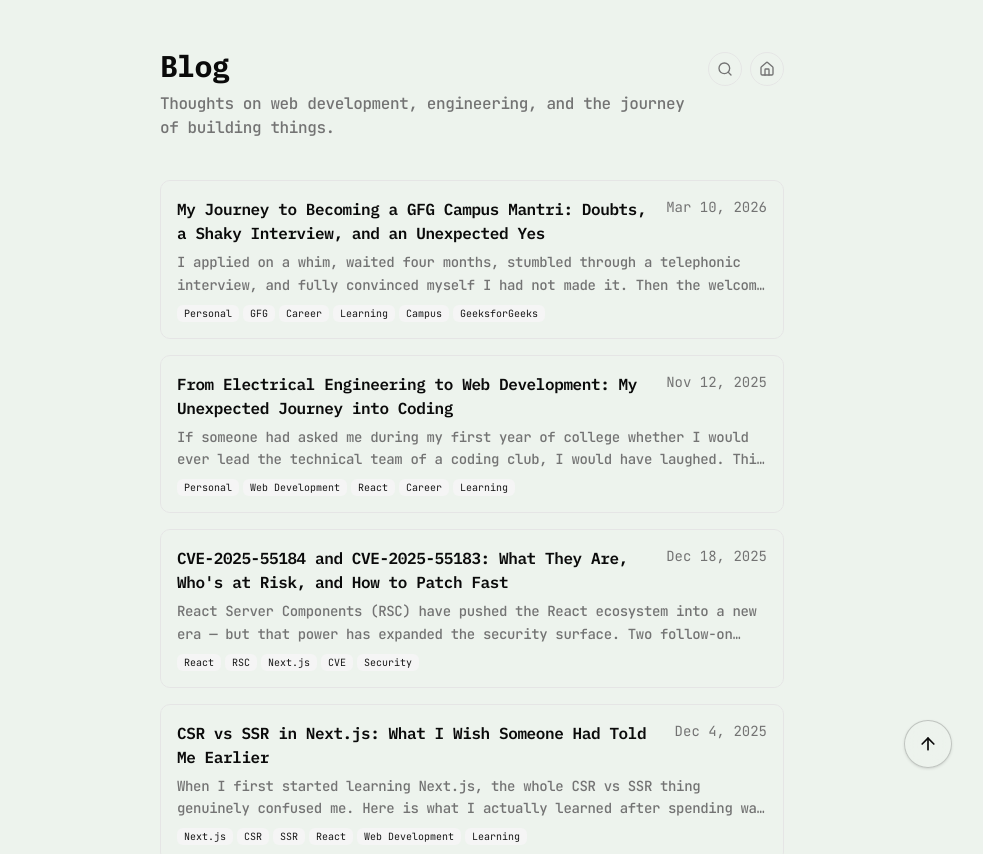
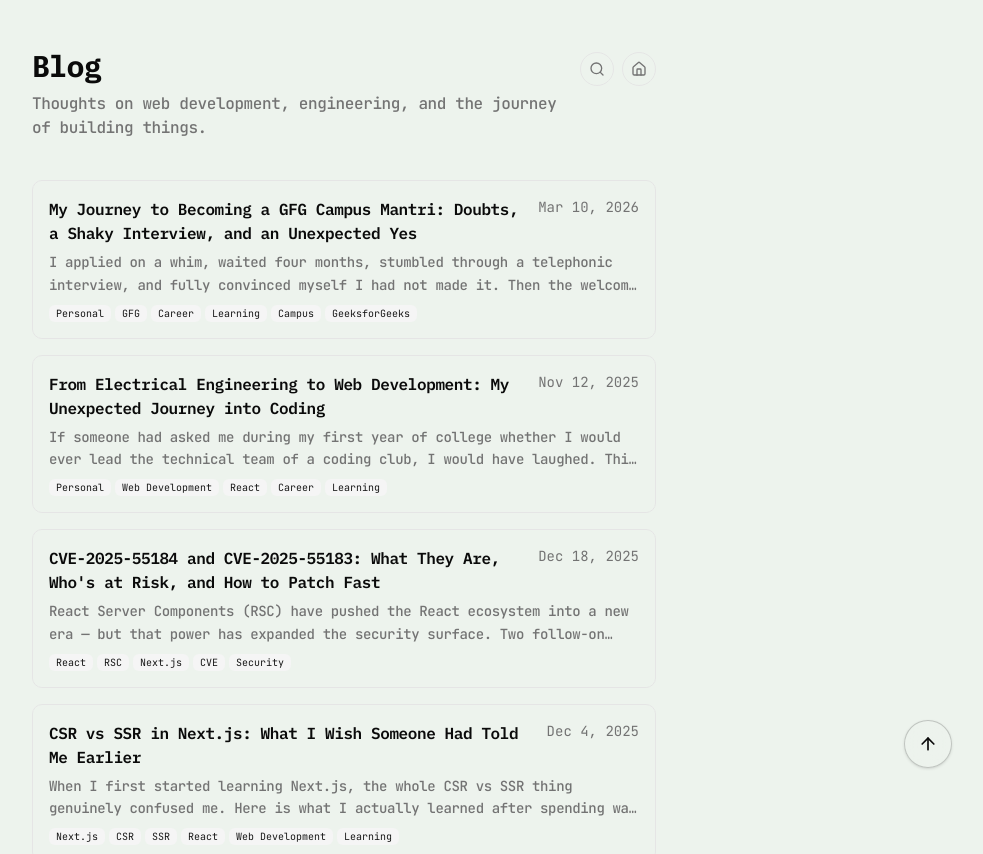
Before and after one commit to Gyanranjan-Priyam/resume-portfolio, a Next.js app: page /blog in a window 1280 px wide. Shown: the top 854 px of the page, without its empty margins (296-1279 px from the left). Built offline with nearby package versions, Linux system fonts and the light colour scheme.

Commit message:
fix: add right padding to layout main element

```diff
--- a/app/layout.tsx
+++ b/app/layout.tsx
@@ -169,7 +169,7 @@ export default function RootLayout({
         <SmoothScroll>
           <LoaderWrapper />
           <ClickSpark>
-            <main id="layout" className="pt-14 lg:pt-0 lg:pl-64">
+            <main id="layout" className="pt-14 lg:pt-0 lg:pl-64 lg:pr-64">
               <div className="absolute inset-0 top-0 left-0 right-0 h-[100px] overflow-hidden z-0"></div>
               {children}
               <Separator />
```
